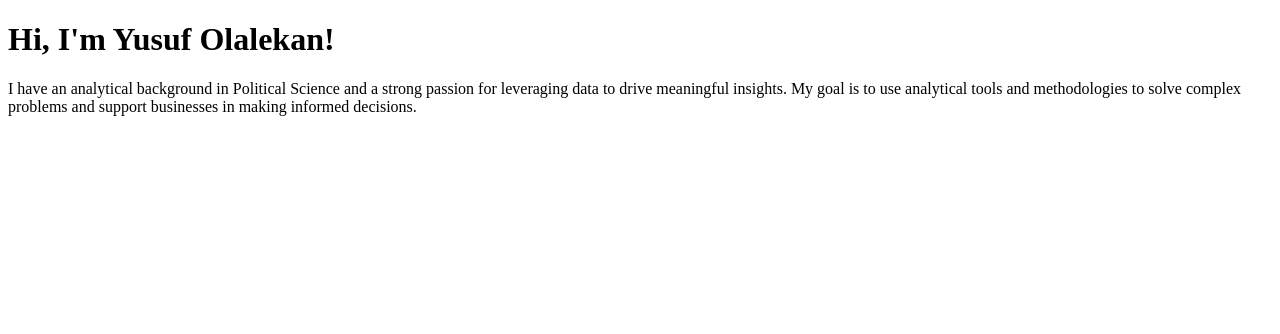
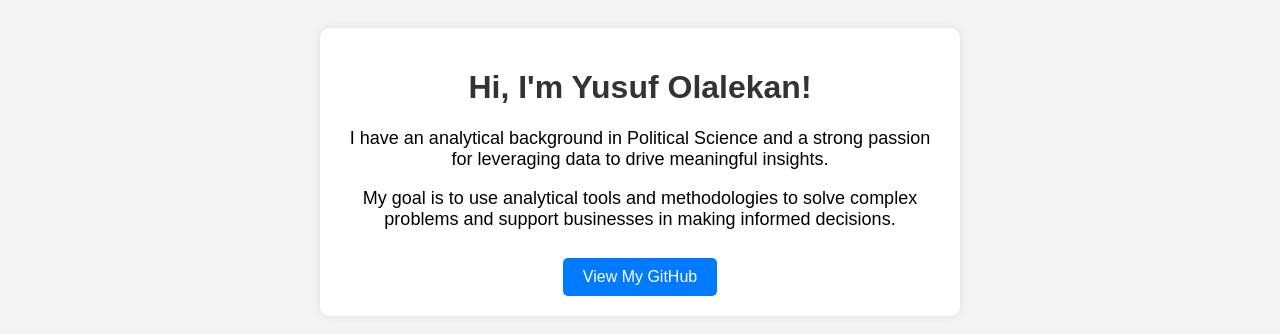
Before and after one commit to YusufOlalekan/YusufOlalekan.github.io, a plain HTML site: page index.html in a window 1280 px wide. Drawn offline with Linux system fonts and the light colour scheme.

Commit message:
Update index.html

```diff
--- a/index.html
+++ b/index.html
@@ -3,13 +3,41 @@
 <head>
     <meta charset="UTF-8">
     <meta name="viewport" content="width=device-width, initial-scale=1.0">
-    <title>Yusuf Olalekan - Data Analyst</title>
+    <title>Yusuf Olalekan | Data Analyst</title>
+    <style>
+        body {
+            font-family: Arial, sans-serif;
+            text-align: center;
+            padding: 20px;
+            background-color: #f4f4f4;
+        }
+        .container {
+            max-width: 600px;
+            margin: 0 auto;
+            background: white;
+            padding: 20px;
+            border-radius: 10px;
+            box-shadow: 0px 0px 10px rgba(0,0,0,0.1);
+        }
+        h1 { color: #333; }
+        p { font-size: 18px; }
+        .btn {
+            display: inline-block;
+            margin-top: 10px;
+            padding: 10px 20px;
+            background: #007bff;
+            color: white;
+            text-decoration: none;
+            border-radius: 5px;
+        }
+    </style>
 </head>
 <body>
-    <h1>Hi, I'm Yusuf Olalekan!</h1>
-    <p>
-        I have an analytical background in Political Science and a strong passion for leveraging data to drive meaningful insights.
-        My goal is to use analytical tools and methodologies to solve complex problems and support businesses in making informed decisions.
-    </p>
+    <div class="container">
+        <h1>Hi, I'm Yusuf Olalekan!</h1>
+        <p>I have an analytical background in Political Science and a strong passion for leveraging data to drive meaningful insights.</p>
+        <p>My goal is to use analytical tools and methodologies to solve complex problems and support businesses in making informed decisions.</p>
+        <a href="https://github.com/YusufOlalekan" class="btn">View My GitHub</a>
+    </div>
 </body>
 </html>
```
